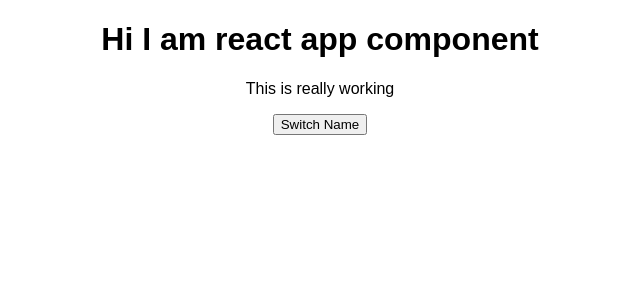
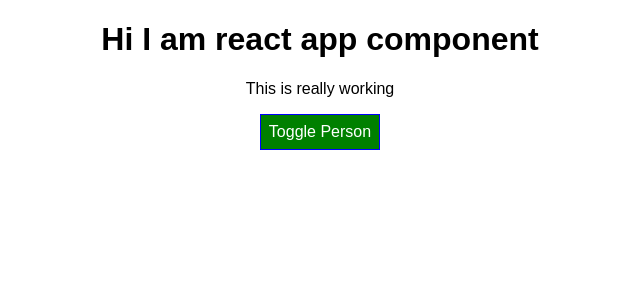
Before and after one commit to mubasirrahim/practice-react, a React (Create React App) app: page / in a window 1280 px wide. Shown: the top 300 px of the page, without its empty margins (320-960 px from the left). Built offline with nearby package versions, Linux system fonts and the light colour scheme.

Commit message:
setting styles dynamically

```diff
--- a/src/App.js
+++ b/src/App.js
@@ -3,6 +3,7 @@ import './App.css';
 import Person from './Person/Person';
 
 class App extends Component {
+
   state ={
     persons:[
       {id:"asdf1" ,name:"Mubasir",age:25},
@@ -12,17 +13,7 @@ class App extends Component {
     showperson : false
 
   }
-  // nameChangeHandler=(pName)=>{
-  //   // console.log("was clicked")
-  //   // this.state.persons[0].name="mubasir" /wrong way of changing state
-  //   this.setState(
-  //   {  persons:[
-  //       { name:pName,age:25},
-  //       {name:"M Amin",age:18},
-  //       { name:"M Ali", age: 16}
-  //     ]}
-  //   )
-  //   }
+
  nameChangedHandler(event,id){
    const personIndex= this.state.persons.findIndex(p=>{
      return p.id=id;
@@ -47,6 +38,14 @@ class App extends Component {
     }
 
   render() {
+    const style={
+      backgroundColor:"green",
+      color:"white",
+      font:"inherit",
+      coursor:"pointer",
+      border:"1px solid blue",
+      padding :"8px"
+    }
     let persons= null;
     if (this.state.showperson){
      persons=( <div>
@@ -57,11 +56,11 @@ class App extends Component {
           click={()=>this.deleteNameHandler(index)}
           key={person.id}
           changed={(event)=>this.nameChangedHandler(event,person.id)}/>
-
-
         })}
          </div>
      );
+
+     style.backgroundColor="red";
 
     }
 
@@ -69,7 +68,7 @@ class App extends Component {
       <div className="App">
         <h1>Hi I am react app component</h1>
         <p>This is really working</p>
-        <button onClick={this.togglePersonsHandler}>Switch Name</button>
+        <button style={style} onClick={this.togglePersonsHandler}>Toggle Person</button>
 
          {persons}
 
```
